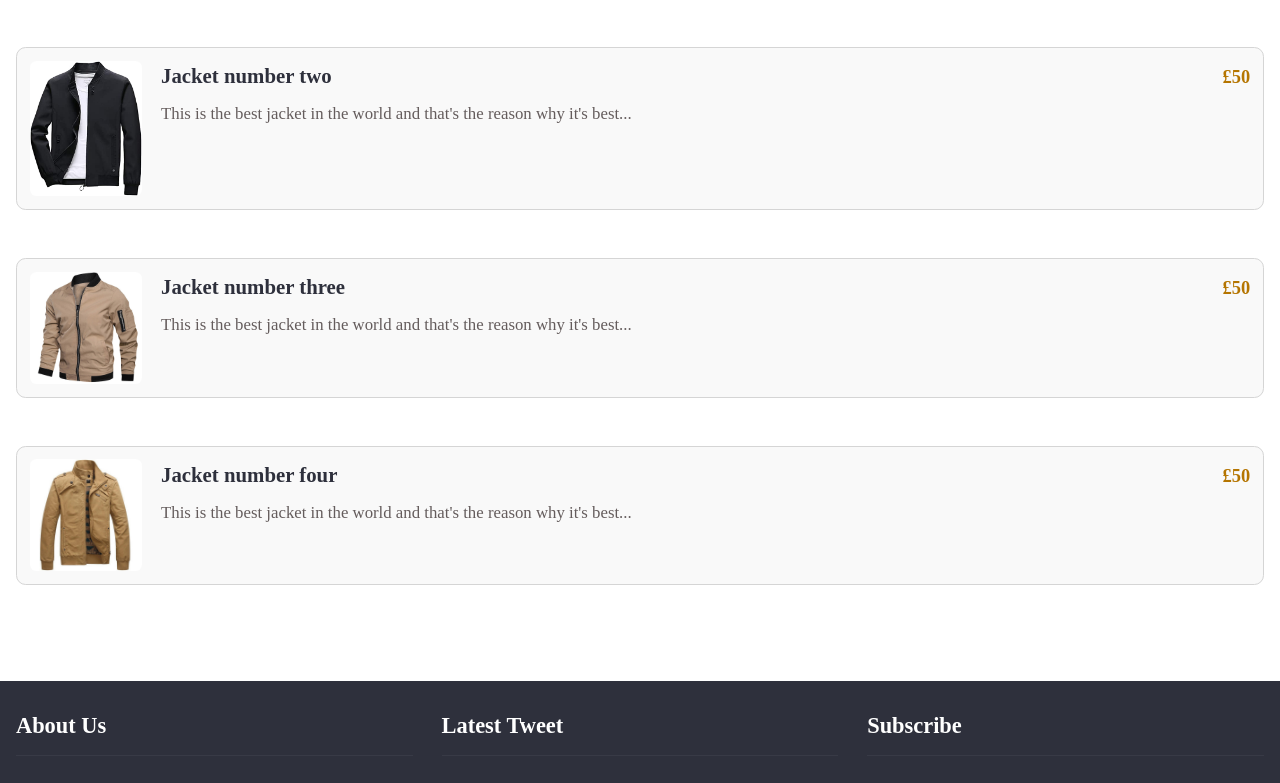
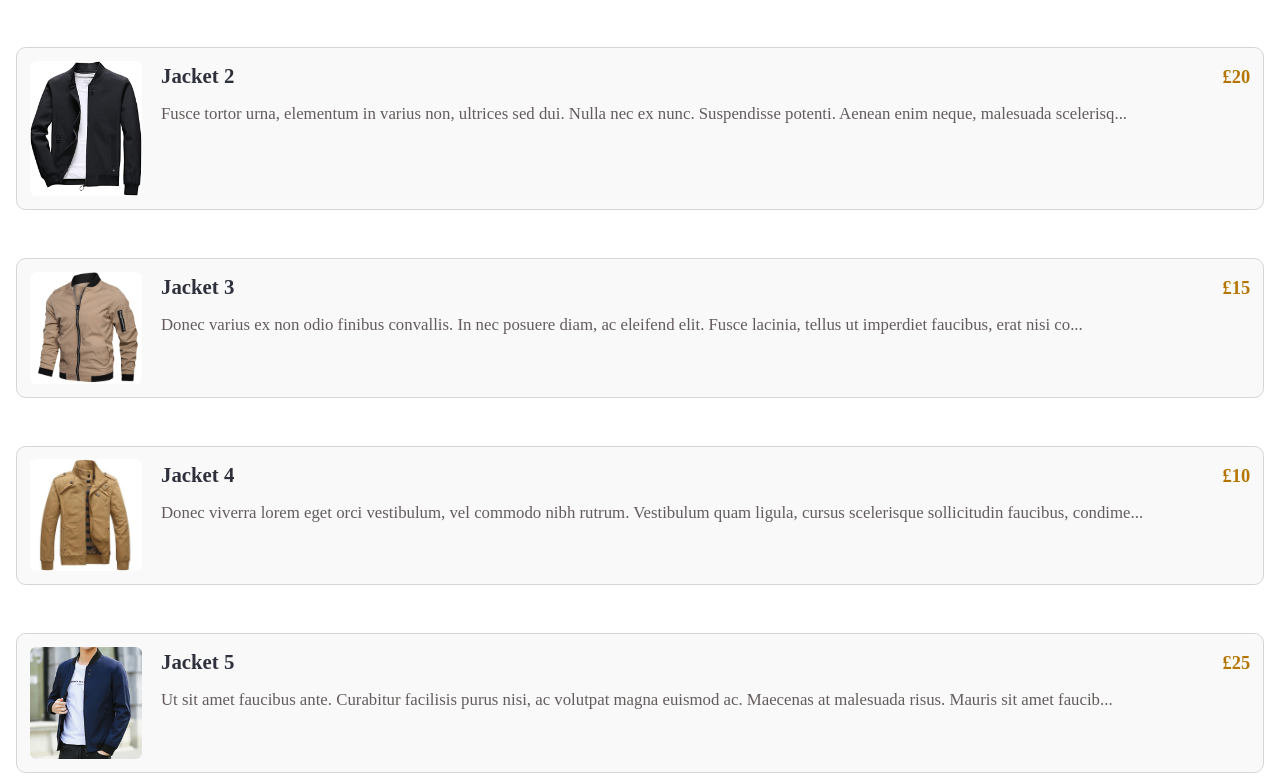
Before and after one commit to pancogit/react_repo, a React (Create React App) app in the folder primeri/primer1/: page /search in a window 1280 px wide. Shown: the part 517-1300 px from the top of the page. Built offline with nearby package versions, Linux system fonts and the light colour scheme.

Commit message:
Gotov typescript za search stranicu za primer 1. Kraj primera 1.

```diff
--- a/primeri/primer1/src/scss/components/_top-back.scss
+++ b/primeri/primer1/src/scss/components/_top-back.scss
@@ -21,6 +21,7 @@
     visibility: hidden;
     cursor: auto;
     z-index: variables.$top_back_z_index;
+    border: none;
 
     // set small transition for opacity to slowly show icon
     transition: opacity variables.$top_back_transition;
--- a/primeri/primer1/src/ts/components/QueryResult.tsx
+++ b/primeri/primer1/src/ts/components/QueryResult.tsx
@@ -1,26 +1,34 @@
+import { useRef } from 'react';
 import { Link } from 'react-router-dom';
+import { ProductType } from '../slices/productsSlice';
 
 interface Props {
-    image: Image;
-    heading: string;
-    description: string;
-    cost: number;
+    product: ProductType;
 }
 
-interface Image {
-    path: string;
-    url: string;
-}
+export default function QueryResult({ product }: Props) {
+    const { link, path, name, description, price } = product;
+    const cost = typeof price.new === 'number' ? price.new : price.new[0];
 
-export default function QueryResult(props: Props) {
-    const { cost, description, heading, image } = props;
+    const descriptionLength = useRef(140);
+    const descriptionText = sliceDescription();
+
+    // slice description and add tree dots if there are more text in the original description
+    function sliceDescription() {
+        let descriptionSliced = description.slice(0, descriptionLength.current);
+
+        if (description.length > descriptionLength.current)
+            descriptionSliced += '...';
+
+        return descriptionSliced;
+    }
 
     return (
         <div className='query-result'>
             <div className='query-result__image-wrapper'>
-                <Link to={image.url} className='query-result__image-link'>
+                <Link to={link} className='query-result__image-link'>
                     <img
-                        src={image.path}
+                        src={path}
                         alt='query result'
                         className='query-result__image'
                     />
@@ -28,10 +36,12 @@ export default function QueryResult(props: Props) {
             </div>
             <div className='query-result__content-wrapper'>
                 <div className='query-result__content'>
-                    <Link to={image.url} className='query-result__link'>
-                        <h3 className='query-result__heading'>{heading}</h3>
+                    <Link to={link} className='query-result__link'>
+                        <h3 className='query-result__heading'>{name}</h3>
                     </Link>
-                    <p className='query-result__description'>{description}</p>
+                    <p className='query-result__description'>
+                        {descriptionText}
+                    </p>
                 </div>
                 <div className='query-result__price'>
                     <p className='query-result__cost'>&pound;{cost}</p>
--- a/primeri/primer1/src/ts/components/TopBack.tsx
+++ b/primeri/primer1/src/ts/components/TopBack.tsx
@@ -1,5 +1,4 @@
 import { useEffect, useState } from 'react';
-import { Link } from 'react-router-dom';
 
 export default function TopBack() {
     const [showButton, setShowButton] = useState(false);
@@ -33,9 +32,9 @@ export default function TopBack() {
     }
 
     return (
-        <Link to='#' className={topBackClass} onClick={scrollToTop}>
+        <button className={topBackClass} onClick={scrollToTop}>
             <i className='fa-solid fa-arrow-up top-back__icon'></i>
             <span className='top-back__text'>Top</span>
-        </Link>
+        </button>
     );
 }
--- a/primeri/primer1/src/ts/pages/SearchPage.tsx
+++ b/primeri/primer1/src/ts/pages/SearchPage.tsx
@@ -1,34 +1,83 @@
+import { useCallback, useEffect, useRef, useState } from 'react';
+import { useDispatch, useSelector } from 'react-redux';
 import { useSearchParams } from 'react-router-dom';
 import Pagination from '../components/Pagination';
+import { getNumberOfPages } from '../components/ProductsList';
 import QueryResult from '../components/QueryResult';
 
+import {
+    CategoryState,
+    Subcategories,
+    Submenus,
+} from '../slices/categoriesSlice';
+
+import { Products } from '../slices/productsSlice';
+
+import {
+    setCurrentPage,
+    setNumberOfPages,
+    setNumberOfResults,
+} from '../slices/shopPageSlice';
+
+import { DispatchType, StoreState } from '../store/store';
+
 export default function SearchPage() {
-    const [searchParams] = useSearchParams();
+    const [searchParams, setSearchParams] = useSearchParams();
+    const [resultsQueryString, setResultsQueryString] = useState('');
+    const pageQueryStringRef = useRef<number>();
+
+    const allProducts = useSelector<StoreState, CategoryState>(
+        state => state.products
+    );
+
+    const numberOfProductsPerPage = useSelector<StoreState, number>(
+        state => state.shopPage.numberOfProductsPerPage
+    );
+
+    const currentPage = useSelector<StoreState, number | undefined>(
+        state => state.shopPage.currentPage
+    );
+
+    const numberOfPages = useSelector<StoreState, number | undefined>(
+        state => state.shopPage.numberOfPages
+    );
+
+    const [searchedProducts, setSearchedProducts] = useState<Products>([]);
+    const [noSearchResults, setNoSearchResults] = useState(false);
+
+    const dispatch = useDispatch<DispatchType>();
+
+    const [searchedProductsPerPage, setSearchedProductsPerPage] =
+        useState<Products>([]);
+
+    // parse all query strings from url or just given query string
+    const parseQueryStrings = useCallback(
+        (urlString: string, parseAll = false) => {
             const entries = searchParams.entries();
-    let queryStrings = parseQueryStrings();
-    let noSearchResults = false;
 
-    // parse all query strings from url or just result query string
-    function parseQueryStrings(parseAll = false) {
-        let entry,
-            queryStrings = '';
+            let entry;
+            let queryStrings = '';
 
             while (true) {
                 entry = entries.next();
 
                 // if there are no more entries, then remove last comma and space signs
                 if (entry.done) {
-                queryStrings = queryStrings.slice(0, queryStrings.length - 2);
+                    queryStrings = queryStrings.slice(
+                        0,
+                        queryStrings.length - 2
+                    );
                     break;
                 }
 
                 // parse all query strings
                 if (parseAll) {
-                queryStrings += entry.value[0] + ' = ' + entry.value[1] + ', ';
+                    queryStrings +=
+                        entry.value[0] + ' = ' + entry.value[1] + ', ';
                 }
                 // or get just "result" query string
                 else {
-                if (entry.value[0] === 'result') {
+                    if (entry.value[0] === urlString) {
                         queryStrings = entry.value[1];
                         break;
                     }
@@ -36,12 +85,146 @@ export default function SearchPage() {
             }
 
             return queryStrings;
+        },
+        [searchParams]
+    );
+
+    // parse query strings and set it to the local state
+    useEffect(() => {
+        let resultsQueryString = parseQueryStrings('result');
+        let pageQueryString = parseQueryStrings('page');
+        let page = Number(pageQueryString);
+
+        // if page is not good, then remove query string for page
+        if (isNaN(page)) {
+            searchParams.delete('page');
+            setSearchParams(searchParams);
         }
+
+        // if page is out of boundaries, then set it to the first min / max number
+        // if page is correct, set it to the url query string, ref and
+        // dispatch it to the store
+        else {
+            if (pageQueryString !== '' && numberOfPages) {
+                if (page > numberOfPages) page = numberOfPages;
+                else if (page < 1) page = 1;
+
+                searchParams.set('page', page.toString());
+                setSearchParams(searchParams);
+
+                if (!pageQueryStringRef.current) dispatch(setCurrentPage(page));
+
+                pageQueryStringRef.current = page;
+            }
+        }
+
+        setResultsQueryString(resultsQueryString);
+    }, [
+        parseQueryStrings,
+        numberOfPages,
+        searchParams,
+        setSearchParams,
+        dispatch,
+    ]);
+
+    // find products for search query string
+    const findProductsQueryString = useCallback(() => {
+        let subcategories: Subcategories;
+        let submenus: Submenus;
+        let products: Products;
+        let productName: string;
+        let productsFound: Products = [];
+
+        for (let i = 0; i < allProducts.length; i++) {
+            subcategories = allProducts[i].subcategories;
+
+            for (let j = 0; j < subcategories.length; j++) {
+                submenus = subcategories[j].submenu;
+
+                for (let k = 0; k < submenus.length; k++) {
+                    products = submenus[k].products;
+
+                    // compare products with case insensitive letters
+                    for (let m = 0; m < products.length; m++) {
+                        productName = products[m].name.toLocaleLowerCase();
+
+                        // look if current product name contains query string or if it's the same
+                        if (
+                            productName === resultsQueryString ||
+                            productName.includes(resultsQueryString)
+                        ) {
+                            productsFound.push(products[m]);
+                        }
+                    }
+                }
+            }
+        }
+
+        return productsFound;
+    }, [allProducts, resultsQueryString]);
+
+    // search for products for given search and set results to the state
+    // also dispatch number of results and pages to the store
+    useEffect(() => {
+        const products = findProductsQueryString();
+        let numberOfPages: number;
+
+        let noResultsFound =
+            !products.length && allProducts.length ? true : false;
+
+        setSearchedProducts(products);
+        setNoSearchResults(noResultsFound);
+
+        // if there are no search results, then remove query string for page
+        if (noResultsFound) {
+            searchParams.delete('page');
+            setSearchParams(searchParams);
+        }
+
+        numberOfPages = getNumberOfPages(
+            products.length,
+            numberOfProductsPerPage
+        );
+
+        dispatch(setNumberOfResults(products.length));
+        dispatch(setNumberOfPages(numberOfPages));
+
+        // if page is not set, then dispatch first page
+        if (!pageQueryStringRef.current) dispatch(setCurrentPage(1));
+    }, [
+        findProductsQueryString,
+        allProducts.length,
+        dispatch,
+        numberOfProductsPerPage,
+        searchParams,
+        setSearchParams,
+    ]);
+
+    // set products for current page number
+    useEffect(() => {
+        let products: Products = [];
+
+        if (currentPage) {
+            let firstProduct = (currentPage - 1) * numberOfProductsPerPage;
+            let numberOfProducts = 0;
+
+            for (let i = firstProduct; i < searchedProducts.length; i++) {
+                if (numberOfProducts < numberOfProductsPerPage) {
+                    products.push(searchedProducts[i]);
+                    numberOfProducts++;
+                } else {
+                    break;
+                }
+            }
+        }
+
+        setSearchedProductsPerPage(products);
+    }, [currentPage, numberOfProductsPerPage, searchedProducts]);
 
     return (
         <div className='search-page'>
             <h2 className='search-page__heading main__heading'>
-                Search results for <q>{queryStrings}</q>
+                Search results for <q>{resultsQueryString}</q>
             </h2>
             <div className='search-page__queries'>
                 {noSearchResults ? (
@@ -50,50 +233,9 @@ export default function SearchPage() {
                     </p>
                 ) : (
                     <>
-                        <QueryResult
-                            image={{
-                                path: '/images/mens/jackets/01.jpg',
-                                url: '/products/mens/jackets/01',
-                            }}
-                            cost={75}
-                            description={
-                                "This is the best jacket in the world and that's the reason why it's best..."
-                            }
-                            heading='Jacket number one'
-                        />
-                        <QueryResult
-                            image={{
-                                path: '/images/mens/jackets/02.jpg',
-                                url: '/products/mens/jackets/02',
-                            }}
-                            cost={50}
-                            description={
-                                "This is the best jacket in the world and that's the reason why it's best..."
-                            }
-                            heading='Jacket number two'
-                        />
-                        <QueryResult
-                            image={{
-                                path: '/images/mens/jackets/03.jpg',
-                                url: '/products/mens/jackets/03',
-                            }}
-                            cost={50}
-                            description={
-                                "This is the best jacket in the world and that's the reason why it's best..."
-                            }
-                            heading='Jacket number three'
-                        />
-                        <QueryResult
-                            image={{
-                                path: '/images/mens/jackets/04.jpg',
-                                url: '/products/mens/jackets/04',
-                            }}
-                            cost={50}
-                            description={
-                                "This is the best jacket in the world and that's the reason why it's best..."
-                            }
-                            heading='Jacket number four'
-                        />
+                        {searchedProductsPerPage.map(product => (
+                            <QueryResult key={product.id} product={product} />
+                        ))}
                     </>
                 )}
             </div>
```
Also changed, not shown: primeri/primer1/src/ts/components/Searchbar.tsx (+11 -6 lines). Lines whose indentation alone changed are shown as unchanged.
